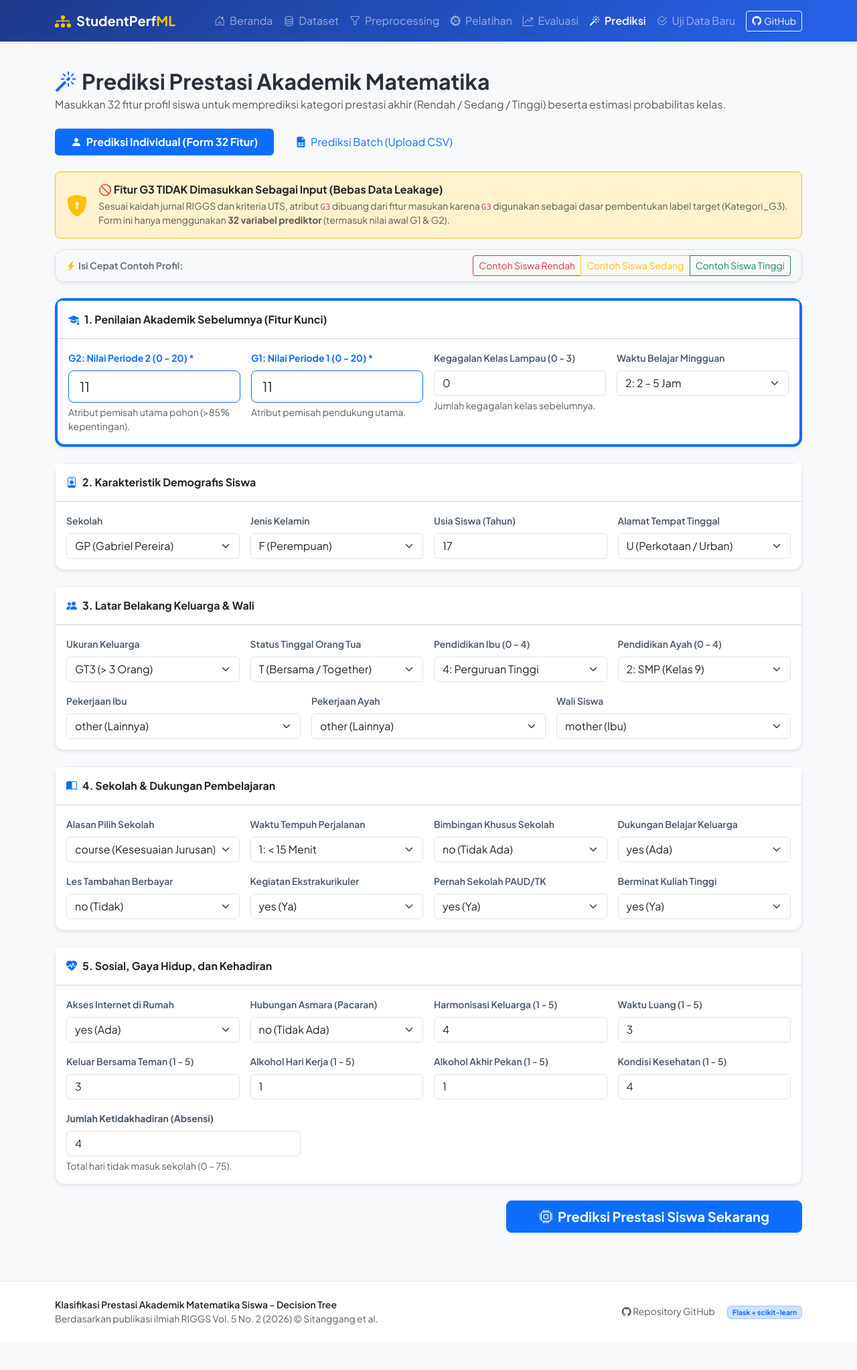
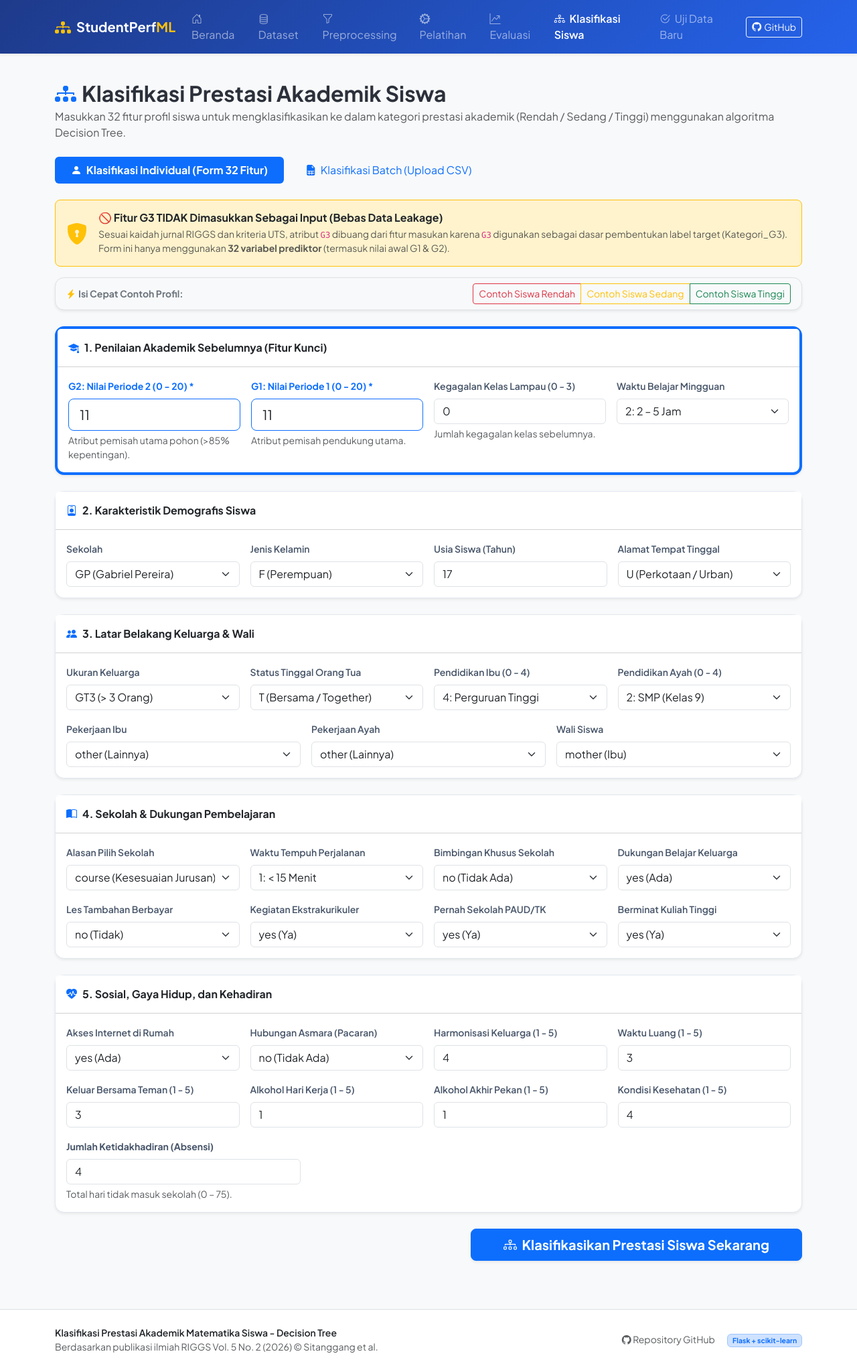
Before and after one commit to zakkiyahkarimah-sketch/KecerdasaBuatanUTS, a Flask app: page /prediksi in a window 1280 px wide. Shown: the whole page at 67% size. Before the commit the page ends 1977 px from the top, so only its background shows below. Run offline with Flask 3, Linux system fonts and the light colour scheme.

Commit message:
Standardize terminology to Klasifikasi across navigation and views

```diff
--- a/templates/base.html
+++ b/templates/base.html
@@ -57,7 +57,7 @@
                     </li>
                     <li class="nav-item">
                         <a class="nav-link {% if active_page == 'prediksi' %}active fw-semibold{% endif %}" href="{{ url_for('prediksi_view') }}">
-                            <i class="bi bi-magic me-1"></i> Prediksi
+                            <i class="bi bi-diagram-3 me-1"></i> Klasifikasi Siswa
                         </a>
                     </li>
                     <li class="nav-item">
--- a/templates/index.html
+++ b/templates/index.html
@@ -21,7 +21,7 @@
                 </p>
                 <div class="d-flex flex-wrap gap-2 pt-2">
                     <a href="{{ url_for('prediksi_view') }}" class="btn btn-warning fw-bold px-4 py-2 shadow-sm">
-                        <i class="bi bi-magic me-1"></i> Coba Prediksi Sekarang
+                        <i class="bi bi-diagram-3 me-1"></i> Coba Klasifikasi Sekarang
                     </a>
                     <a href="{{ url_for('uji_baru_view') }}" class="btn btn-outline-light px-4 py-2">
                         <i class="bi bi-check2-circle me-1"></i> Uji 10 Data Baru
--- a/templates/prediksi.html
+++ b/templates/prediksi.html
@@ -1,25 +1,25 @@
 {% extends "base.html" %}
 
-{% block title %}Prediksi Prestasi Siswa - Decision Tree{% endblock %}
+{% block title %}Klasifikasi Prestasi Siswa - Decision Tree{% endblock %}
 
 {% block content %}
 <div class="container">
     <!-- Header -->
     <div class="mb-4">
-        <h2 class="fw-bold mb-1"><i class="bi bi-magic text-primary me-2"></i>Prediksi Prestasi Akademik Matematika</h2>
-        <p class="text-muted mb-0">Masukkan 32 fitur profil siswa untuk memprediksi kategori prestasi akhir (Rendah / Sedang / Tinggi) beserta estimasi probabilitas kelas.</p>
+        <h2 class="fw-bold mb-1"><i class="bi bi-diagram-3-fill text-primary me-2"></i>Klasifikasi Prestasi Akademik Siswa</h2>
+        <p class="text-muted mb-0">Masukkan 32 fitur profil siswa untuk mengklasifikasikan ke dalam kategori prestasi akademik (Rendah / Sedang / Tinggi) menggunakan algoritma Decision Tree.</p>
     </div>
 
     <!-- Nav Tabs: Single vs Batch -->
     <ul class="nav nav-pills mb-4 gap-2" id="prediksiTabs" role="tablist">
         <li class="nav-item" role="presentation">
             <button class="nav-link {% if active_tab != 'batch' %}active fw-bold{% endif %} px-4 py-2" id="single-tab" data-bs-toggle="tab" data-bs-target="#single" type="button" role="tab" aria-controls="single" aria-selected="true">
-                <i class="bi bi-person-fill me-1"></i> Prediksi Individual (Form 32 Fitur)
+                <i class="bi bi-person-fill me-1"></i> Klasifikasi Individual (Form 32 Fitur)
             </button>
         </li>
         <li class="nav-item" role="presentation">
             <button class="nav-link {% if active_tab == 'batch' %}active fw-bold{% endif %} px-4 py-2" id="batch-tab" data-bs-toggle="tab" data-bs-target="#batch" type="button" role="tab" aria-controls="batch" aria-selected="false">
-                <i class="bi bi-file-earmark-spreadsheet-fill me-1"></i> Prediksi Batch (Upload CSV)
+                <i class="bi bi-file-earmark-spreadsheet-fill me-1"></i> Klasifikasi Batch (Upload CSV)
             </button>
         </li>
     </ul>
@@ -36,7 +36,7 @@
                         <div class="col-md-7">
                             <span class="badge bg-secondary mb-1">Hasil Klasifikasi Decision Tree</span>
                             <h3 class="fw-bold mb-2 text-dark">
-                                Kategori Prestasi Prediksi:
+                                Hasil Kategori Prestasi:
                                 {% if prediction_result.kategori == 'Tinggi' %}
                                     <span class="text-success"><i class="bi bi-award-fill me-1"></i>Tinggi</span>
                                 {% elif prediction_result.kategori == 'Sedang' %}
@@ -390,7 +390,7 @@
 
                 <div class="text-end mb-5">
                     <button type="submit" class="btn btn-primary btn-lg px-5 fw-bold shadow-sm">
-                        <i class="bi bi-cpu me-1"></i> Prediksi Prestasi Siswa Sekarang
+                        <i class="bi bi-diagram-3 me-1"></i> Klasifikasikan Prestasi Siswa Sekarang
                     </button>
                 </div>
             </form>
```
